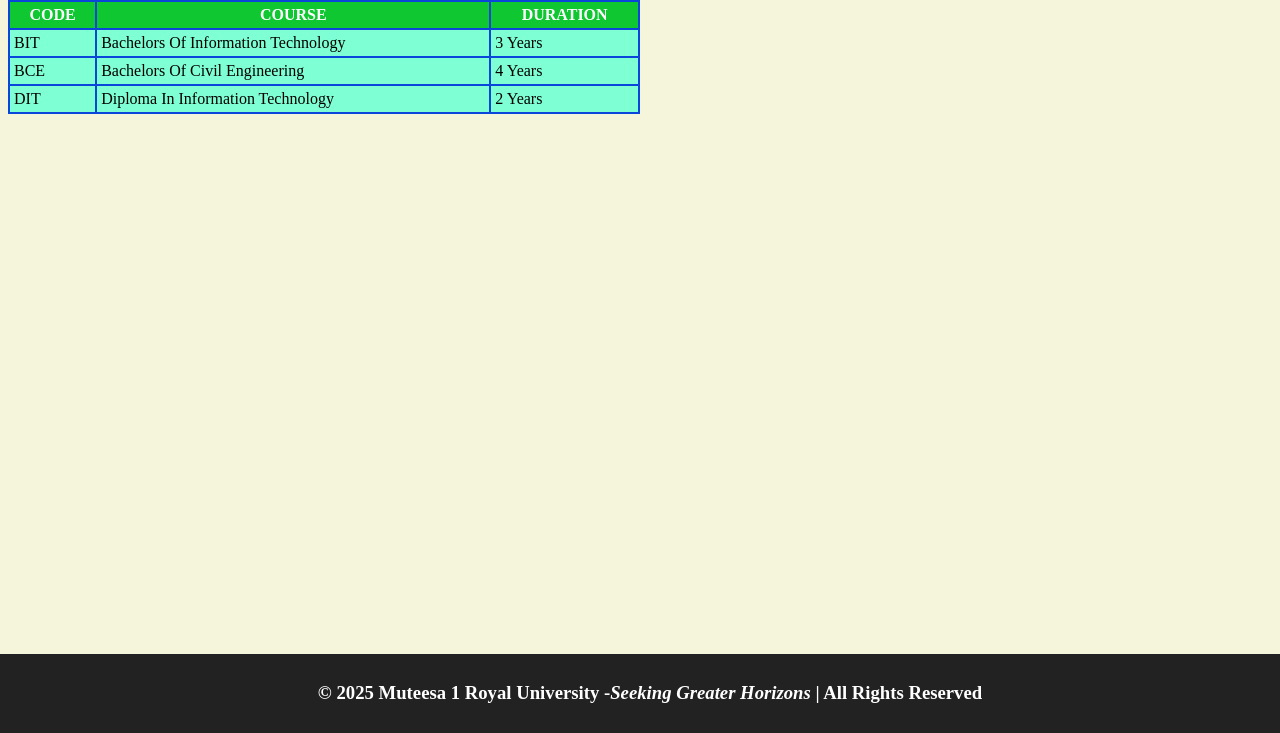
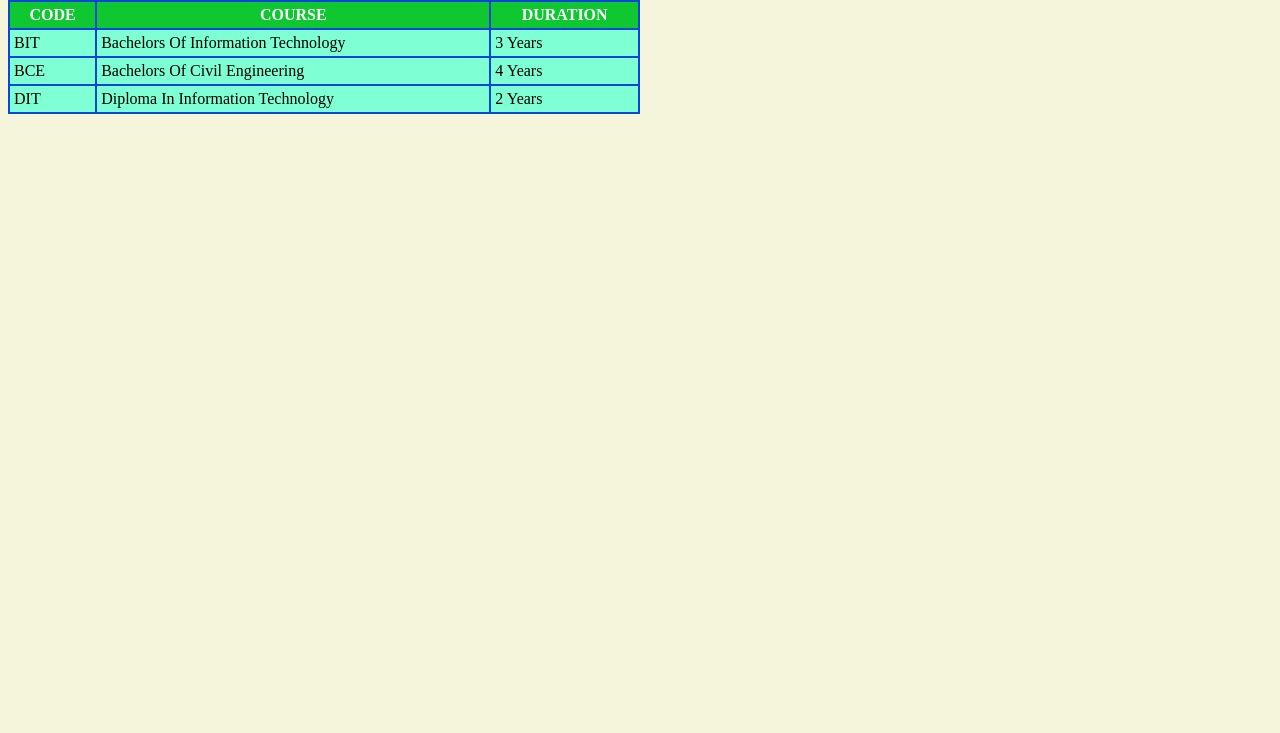
Before and after one commit to bakermuwanga5-ctrl/web, a plain HTML site: page courses.html in a window 1280 px wide. Shown: the part 67-800 px from the top of the page. Drawn offline with Linux system fonts and the light colour scheme.

Commit message:
Update courses.html

```diff
--- a/courses.html
+++ b/courses.html
@@ -27,8 +27,6 @@
             </tr>
         </table>
     </body>
-     <footer style="position: fixed; bottom: 0; left: 0; width: 100%; background: #222; color: white; text-align: center; padding: 10px;"><h3>
-    &copy; 2025 Muteesa 1 Royal University -<i>Seeking Greater Horizons</i>  |  All Rights Reserved</h3>
 
-    </footer>
+
 </html>
```
